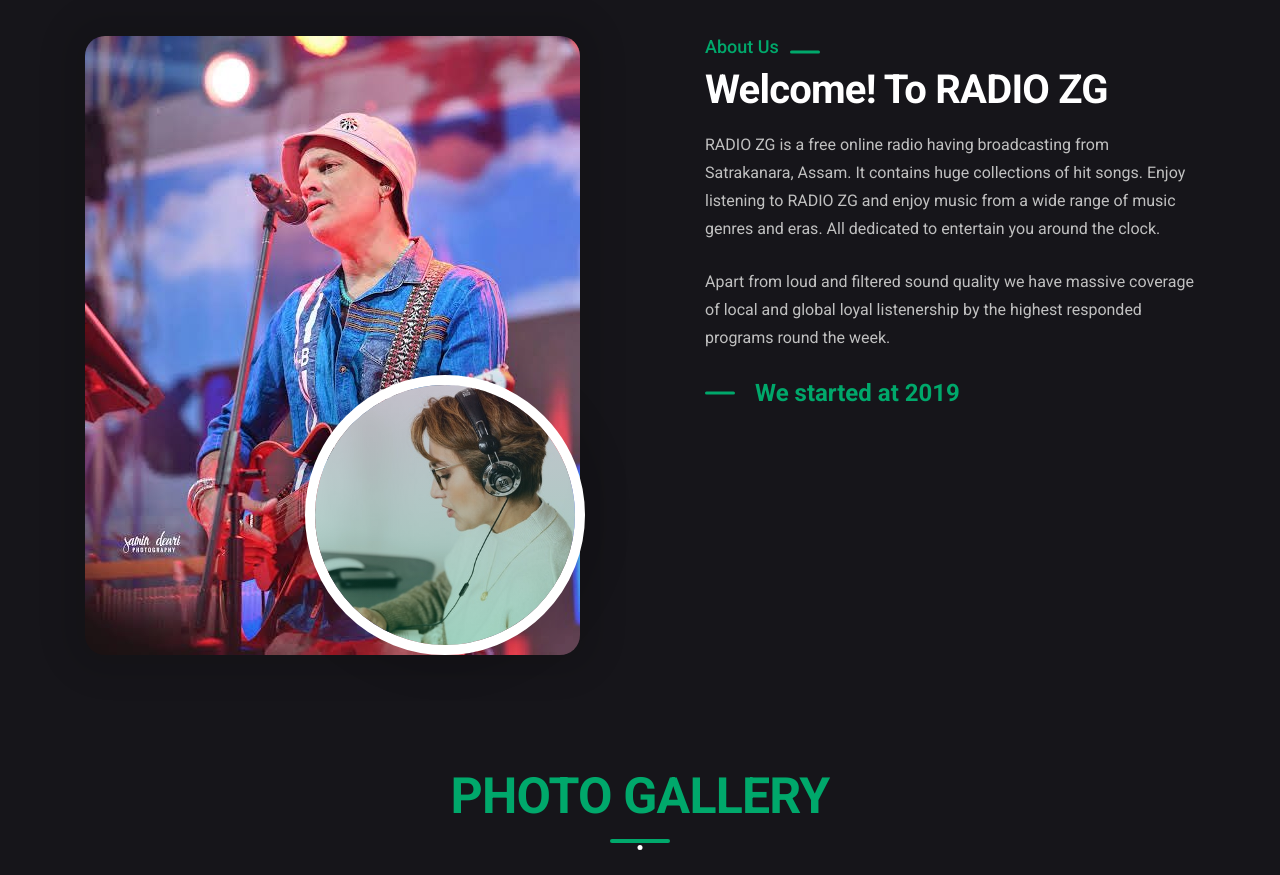
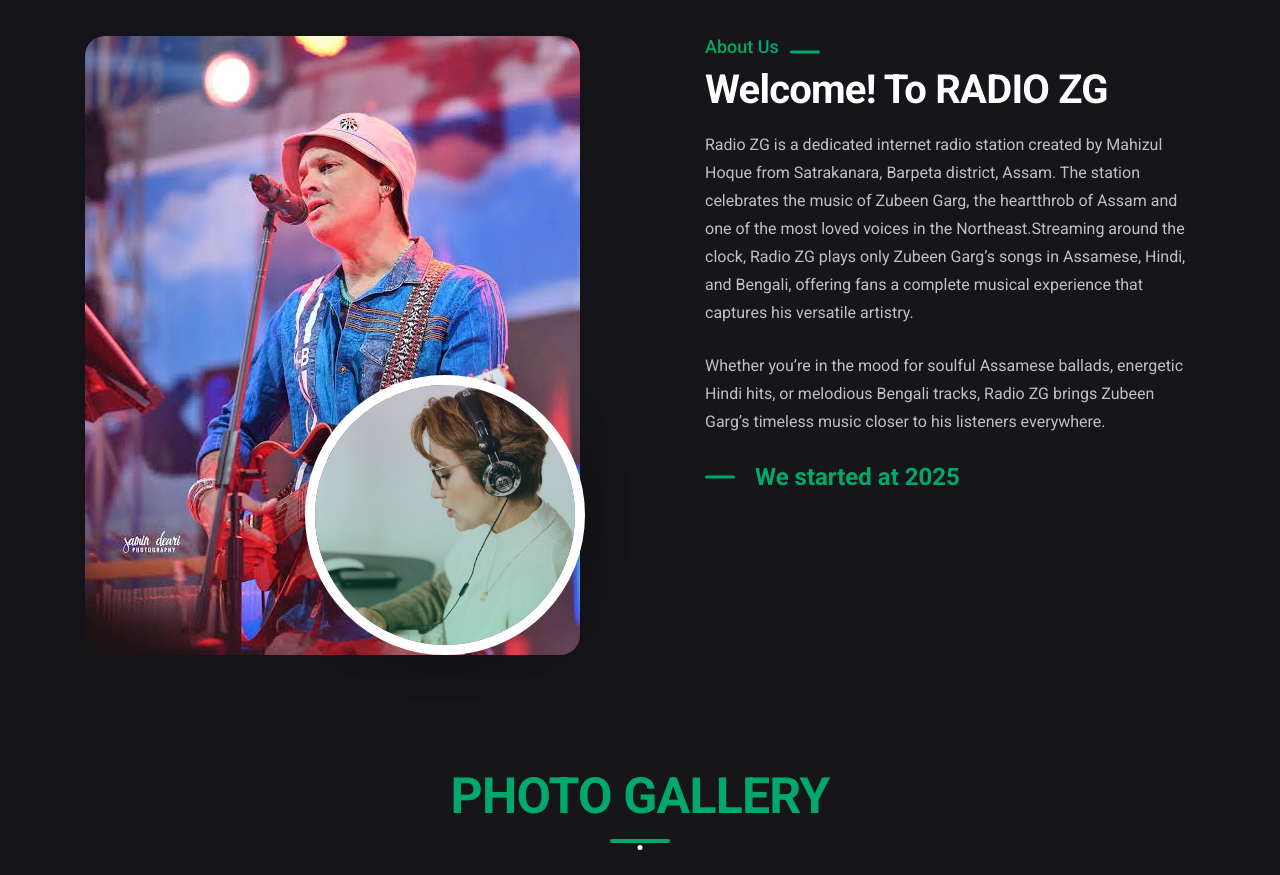
Before and after one commit to Hmahi8876102880/radio, a plain HTML site: page index.html in a window 1280 px wide. Shown: the part 840-1715 px from the top of the page. Drawn offline with Linux system fonts and the light colour scheme; some packages are replaced by stand-ins of ours; a script that the page names is missing.

Commit message:
Update index.html

```diff
--- a/index.html
+++ b/index.html
@@ -161,9 +161,9 @@
                     <div class="about-content">
                         <h5>About Us</h5>
                         <h2>Welcome! to RADIO ZG</h2>
-                        <p>RADIO ZG is a free online radio having broadcasting from Satrakanara, Assam. It contains huge collections of hit songs. Enjoy listening to RADIO ZG and enjoy music from a wide range of music genres and eras. All dedicated to entertain you around the clock.</p>
-                        <p>Apart from loud and filtered sound quality we have massive coverage of local and global loyal listenership by the highest responded programs round the week.</p>
-                        <h3>We started at 2019</h3>
+                        <p>Radio ZG is a dedicated internet radio station created by Mahizul Hoque from Satrakanara, Barpeta district, Assam. The station celebrates the music of Zubeen Garg, the heartthrob of Assam and one of the most loved voices in the Northeast.Streaming around the clock, Radio ZG plays only Zubeen Garg’s songs in Assamese, Hindi, and Bengali, offering fans a complete musical experience that captures his versatile artistry.</p>
+                        <p>Whether you’re in the mood for soulful Assamese ballads, energetic Hindi hits, or melodious Bengali tracks, Radio ZG brings Zubeen Garg’s timeless music closer to his listeners everywhere.</p>
+                        <h3>We started at 2025</h3>
                     </div>
                 </div>
             </div>
```
